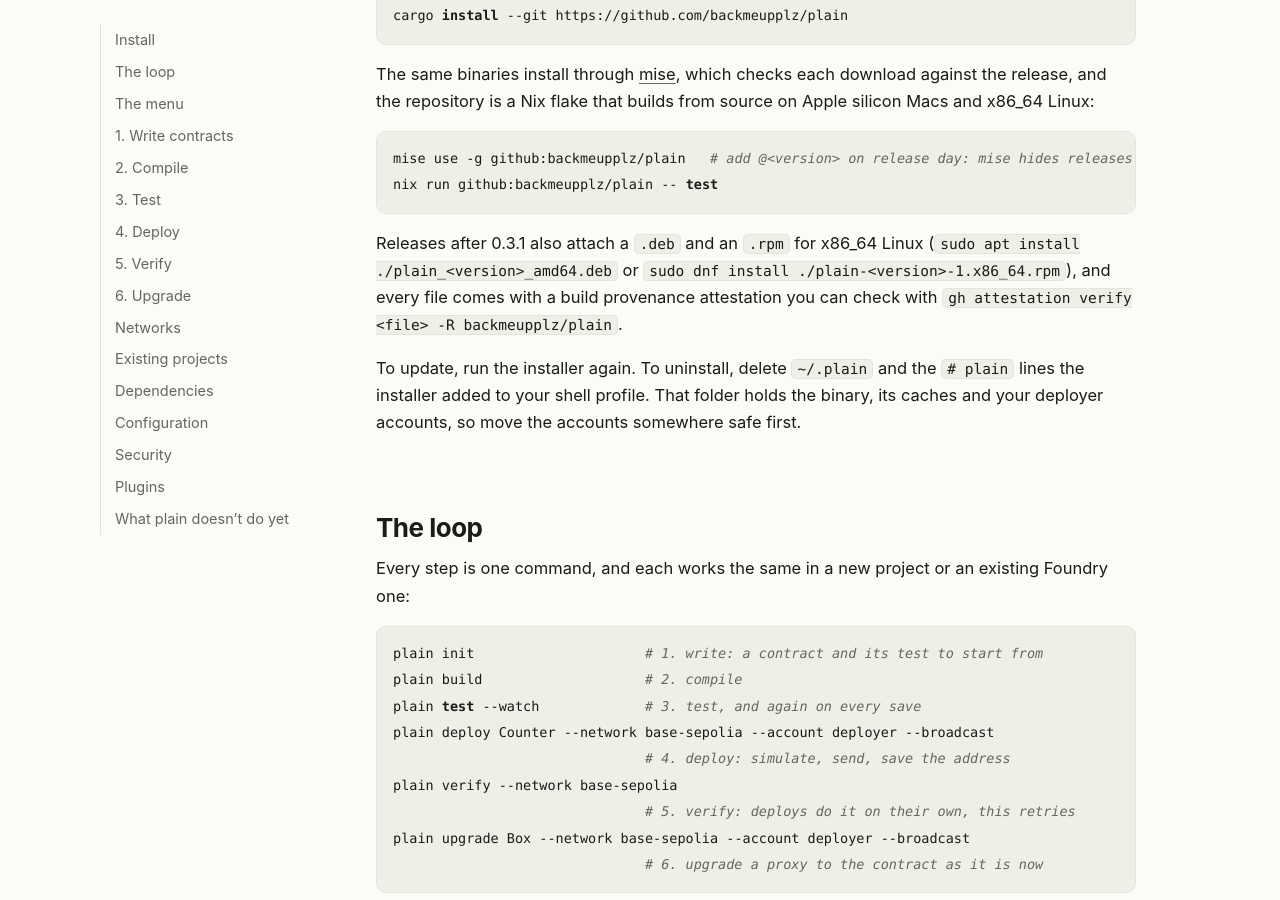
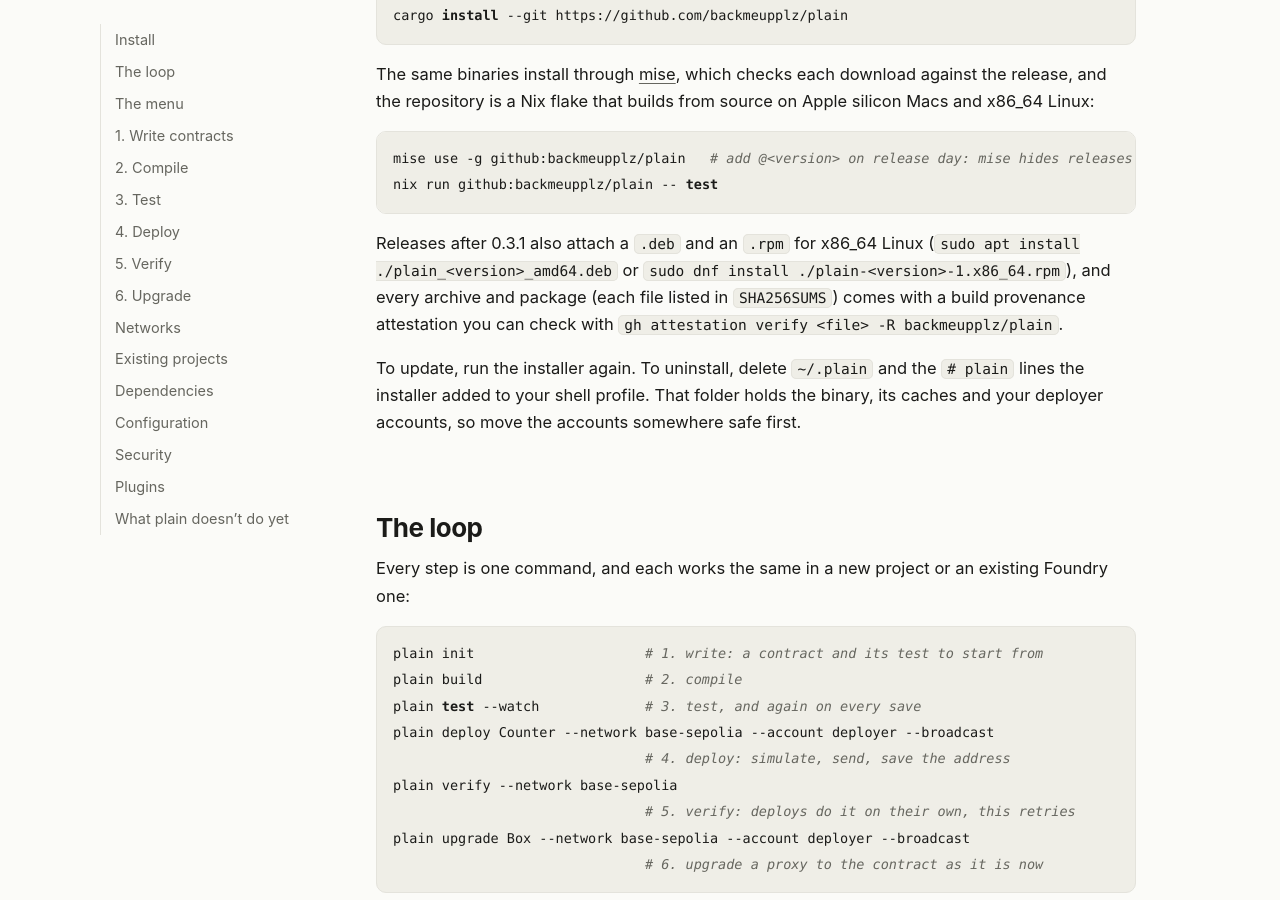
Before and after one commit to backmeupplz/plain, a Jekyll site: the page built from docs/docs/index.md, in a window 1280 px wide and 900 px high, scrolled down 638 px. Built offline with Jekyll 4.4.1, drawn with Linux system fonts in a browser that asks for light colours.

Commit message:
docs: say which release files are attested (SHA256SUMS itself isn't)

````diff
--- a/docs/docs/index.md
+++ b/docs/docs/index.md
@@ -33,7 +33,7 @@
 nix run github:backmeupplz/plain -- test
 ```
 
-Releases after 0.3.1 also attach a `.deb` and an `.rpm` for x86_64 Linux (`sudo apt install ./plain_<version>_amd64.deb` or `sudo dnf install ./plain-<version>-1.x86_64.rpm`), and every file comes with a build provenance attestation you can check with `gh attestation verify <file> -R backmeupplz/plain`.
+Releases after 0.3.1 also attach a `.deb` and an `.rpm` for x86_64 Linux (`sudo apt install ./plain_<version>_amd64.deb` or `sudo dnf install ./plain-<version>-1.x86_64.rpm`), and every archive and package (each file listed in `SHA256SUMS`) comes with a build provenance attestation you can check with `gh attestation verify <file> -R backmeupplz/plain`.
 
 To update, run the installer again. To uninstall, delete `~/.plain` and the `# plain` lines the installer added to your shell profile. That folder holds the binary, its caches and your deployer accounts, so move the accounts somewhere safe first.
 
````
Also changed, not shown: .github/workflows/release.yml.
